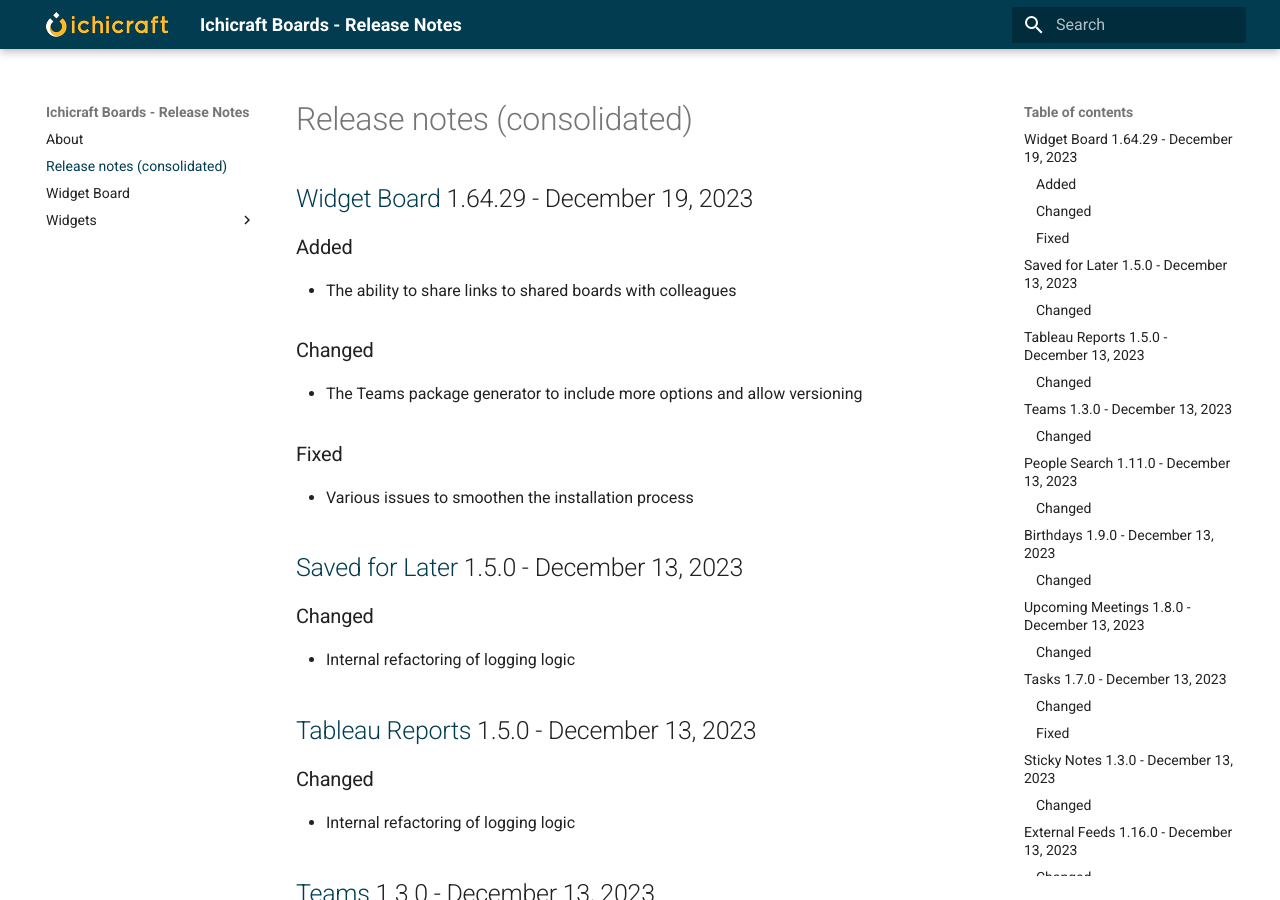
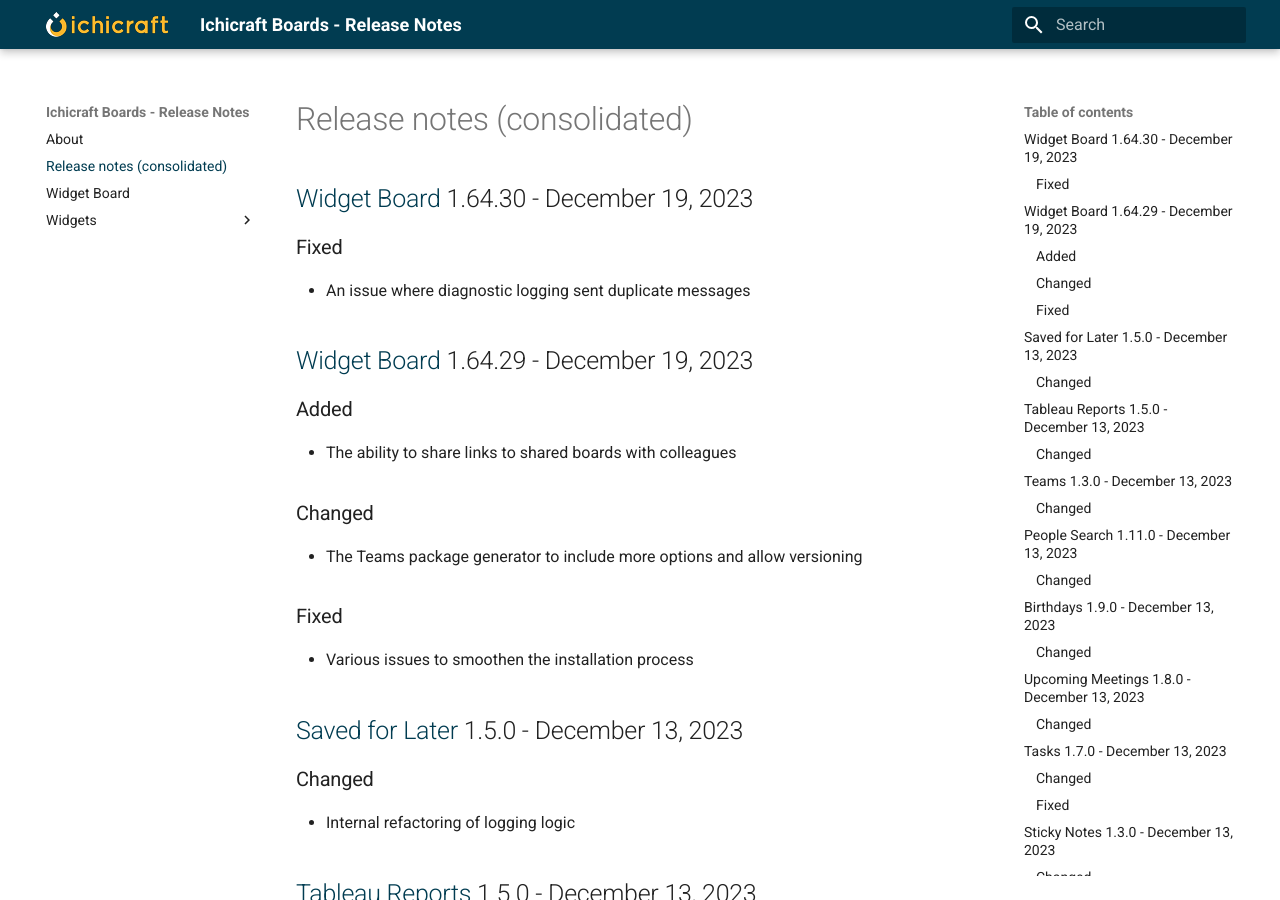
Before and after one commit to ichicraft/widgets-docs, an MkDocs documentation site: the page built from docs/Release-notes-(consolidated).md, in a window 1280 px wide and 900 px high. Built offline with MkDocs 1.6.1 and Material for MkDocs 9.7.7, drawn with Linux system fonts in a browser that asks for light colours.

Commit message:
Release notes updated by BuildService

```diff
--- a/docs/Release-notes-(consolidated).md
+++ b/docs/Release-notes-(consolidated).md
@@ -1,3 +1,8 @@
+## [Widget Board](./Widget Board.md) 1.64.30 - December 19, 2023
+
+### Fixed
+- An issue where diagnostic logging sent duplicate messages
+
 ## [Widget Board](./Widget Board.md) 1.64.29 - December 19, 2023
 
 ### Added
--- a/docs/Widget Board.md
+++ b/docs/Widget Board.md
@@ -1,3 +1,8 @@
+## 1.64.30 - December 19, 2023
+
+### Fixed
+- An issue where diagnostic logging sent duplicate messages
+
 ## 1.64.29 - December 19, 2023
 
 ### Added
```
